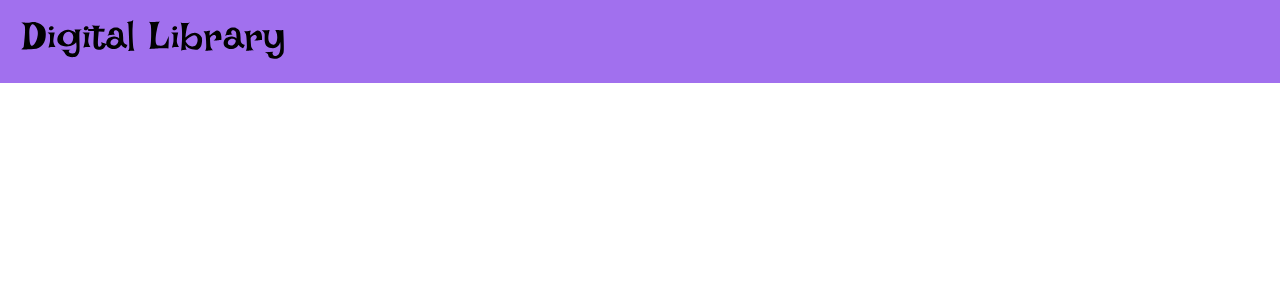
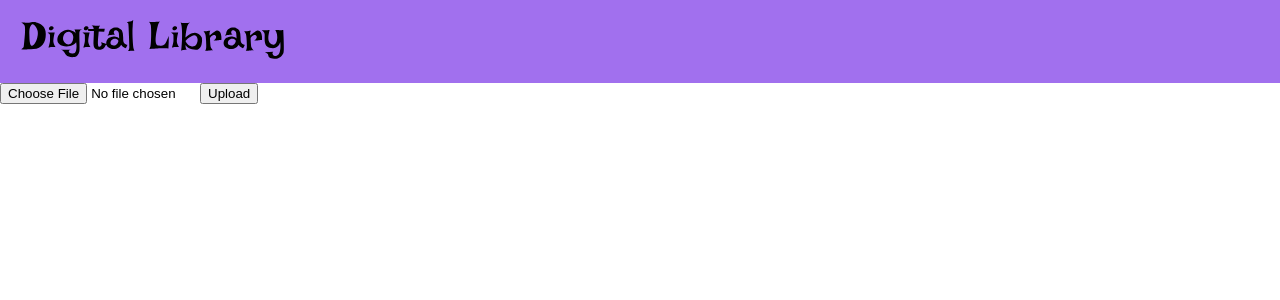
Before and after one commit to olyaapg/Digital-Library-Frontend, a Vue app in the folder digital_library/: page /loadbook in a window 1280 px wide. Before the commit this address had no page. Shown: the top 300 px of the page. Built offline with nearby package versions, Linux system fonts and the light colour scheme; a web font is replaced by a local one.

Commit message:
загрузка книги на сервер

```diff
--- a/digital_library/src/components/DetailedInformation.vue
+++ b/digital_library/src/components/DetailedInformation.vue
@@ -19,6 +19,7 @@
         </div>
     </div>
 </template>
+
 
 <script setup>
 import { inject, ref } from 'vue';
@@ -44,16 +45,16 @@ function downloadBook() {
         .catch(error => {
             console.error('Ошибка запроса:', error);
         })*/
-    responseProcessing()
 }
 
-function responseProcessing() {
-    const blob = new Blob(['hello', ' ', 'world'], { type: 'application/epub+zip' });
+function responseProcessing(response) {
+    const blob = new Blob([response.data], { type: 'application/epub+zip' });
     const url = window.URL.createObjectURL(blob);
 
     const link = document.createElement('a');
     link.href = url;
-    link.download = 'book.epub';
+    console.log(theBook.value.title)
+    link.download = `${theBook.value.title}` + '.epub';
 
     document.body.appendChild(link);
     link.click();
--- /dev/null
+++ b/digital_library/src/components/LoadBook.vue
@@ -0,0 +1,41 @@
+<template>
+    <div>
+      <input type="file" ref="fileInput" @change="handleFileChange">
+      <button @click="uploadFile">Upload</button>
+    </div>
+  </template>
+
+  <script setup>
+  import { inject, ref } from 'vue';
+  import axios from 'axios';
+
+  const fileInput = ref(null);
+  const serverURL = inject("serverURL")
+
+  const handleFileChange = () => {
+    // Здесь можно добавить дополнительные проверки и обработку изменения файла, если нужно
+  };
+
+  const uploadFile = () => {
+    if (fileInput.value.files.length > 0) {
+      const file = fileInput.value.files[0];
+
+      // Создаем объект FormData и добавляем файл в него
+      const formData = new FormData();
+      formData.append('file', file, file.name);
+
+      // Отправляем файл на сервер
+      axios.post(serverURL + '/book/load', formData)
+        .then(response => {
+          // Обработка успешного ответа от сервера
+          console.log('File uploaded successfully:', response.data);
+        })
+        .catch(error => {
+          // Обработка ошибок при отправке файла
+          console.error('Error uploading file:', error);
+        });
+    } else {
+      console.warn('No file selected');
+    }
+  };
+  </script>
--- a/digital_library/src/router.js
+++ b/digital_library/src/router.js
@@ -2,6 +2,7 @@ import { createRouter, createWebHistory } from 'vue-router'
 import Searches from './components/Searches.vue'
 import Books from './components/Books.vue'
 import DetailedInformation from './components/DetailedInformation.vue'
+import LoadBook from './components/LoadBook.vue'
 
 
 const router = createRouter({
@@ -27,6 +28,10 @@ const router = createRouter({
                 next('/books');
             }
         }
+    }, {
+        name: 'LoadBook',
+        path: '/loadbook',
+        component: LoadBook
     }]
 })
 
```
